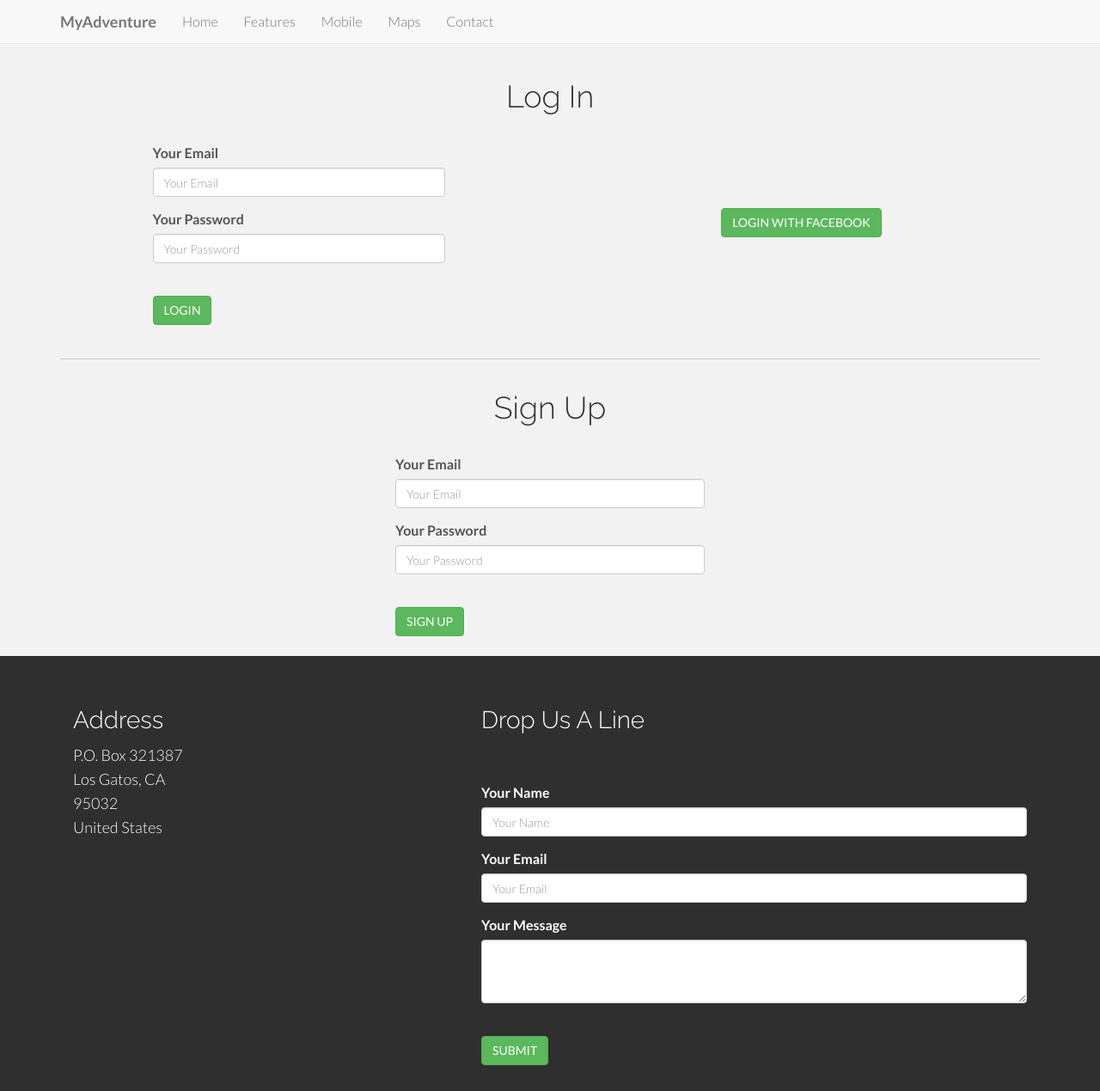
After one commit to yakinaround/myadventure-front, a Python web app: template app/templates/login.html in a window 1280 px wide. The commit adds this page. Shown: the whole page at 86% size. Run offline with Jinja, Linux system fonts and the light colour scheme; the template is opened without the code that fills it, so the values that code supplies are empty; some libraries are stand-ins or nearby versions.

Commit message:
Login page.

```diff
--- a/app/mod_index/controllers.py
+++ b/app/mod_index/controllers.py
@@ -23,6 +23,6 @@ def recent():
     return render_template('recent.html', adventures=adventures['adventures'])
 
 
-@mod_index.route('/signup')
+@mod_index.route('/login')
 def signup():
-    return render_template('signup.html')
+    return render_template('login.html')
--- a/app/static/css/base.css
+++ b/app/static/css/base.css
@@ -1,5 +1,5 @@
 body {
-  background-color: #f2f2f2;
+    background-color: #f2f2f2;
     font-family: "Lato";
     font-weight: 300;
     font-size: 16px;
--- /dev/null
+++ b/app/static/css/login.css
@@ -0,0 +1,13 @@
+.vertical-line {
+    border-right: 1px solid #ccc;
+    margin-top: 1em;
+}
+
+form {
+    margin-top: 25px;
+    text-align: left;
+}
+
+#fb-button {
+    margin-top: 100px;
+}
--- a/app/templates/index.html
+++ b/app/templates/index.html
@@ -22,10 +22,10 @@
         <div class="row centered header-buttons">
             <div class="col-lg-2 col-lg-offset-4">
                 <!-- <img src="img/app-store-badge.png" class="img-responsive center-block" alt=""/> -->
-                <a href="#"><button class="btn btn-lg btn-success">APP STORE</button></a>
+                <a href="#"><button class="btn btn-lg btn-success">GET THE APP</button></a>
             </div>
             <div class="col-lg-2">
-                <a href="/signup"><button class="btn btn-lg btn-success">SIGN UP</button></a>
+                <a href="/login"><button class="btn btn-lg btn-success">LOG IN</button></a>
             </div>
         </div>
     </div> <!--/ .container -->
--- /dev/null
+++ b/app/templates/login.html
@@ -0,0 +1,57 @@
+{% extends "base.html" %}
+
+{% block title %}Log In{% endblock %}
+
+{% block head %}
+    <link href="css/login.css" rel="stylesheet">
+{% endblock %}
+
+{% block main %}
+
+    <div class="container">
+        <br>
+        <div class="row centered">
+            <h1>Log In</h1>
+            <div class="col-md-6">
+                <div class="col-md-8 col-md-offset-2">
+                    <form role="form" action="/login" method="post" enctype="plain">
+                        <div class="form-group">
+                            <label for="email">Your Email</label>
+                            <input type="email" name="Email" class="form-control" id="email" placeholder="Your Email">
+                        </div>
+                        <div class="form-group">
+                            <label for="password">Your Password</label>
+                            <input type="password" name="Password" class="form-control" id="password" placeholder="Your Password">
+                        </div>
+                        <br>
+                        <button type="submit" class="btn btn-success">LOGIN</button>
+                    </form>
+                </div>
+            </div>
+            <div class="col-md-6 centered">
+                <button class="btn btn-success" id="fb-button">LOGIN WITH FACEBOOK</button>
+            </div>
+        </div>
+        <br>
+        <hr>
+        <div class="row centered">
+            <h1>Sign Up</h1>
+            <div class="col-md-4 col-md-offset-4">
+                <form role="form" action="/signup" method="post" enctype="plain">
+                    <div class="form-group">
+                        <label for="email">Your Email</label>
+                        <input type="email" name="Email" class="form-control" id="email" placeholder="Your Email">
+                    </div>
+                    <div class="form-group">
+                        <label for="password">Your Password</label>
+                        <input type="password" name="Password" class="form-control" id="password" placeholder="Your Password">
+                    </div>
+                    <br>
+                    <button type="submit" class="btn btn-success">SIGN UP</button>
+                </form>
+            </div>
+        </div>
+        <br>
+    </div> <!--/ .container -->
+
+{% endblock %}
```
Also changed, not shown: app/templates/signup.html (deleted, +0 -12 lines).
